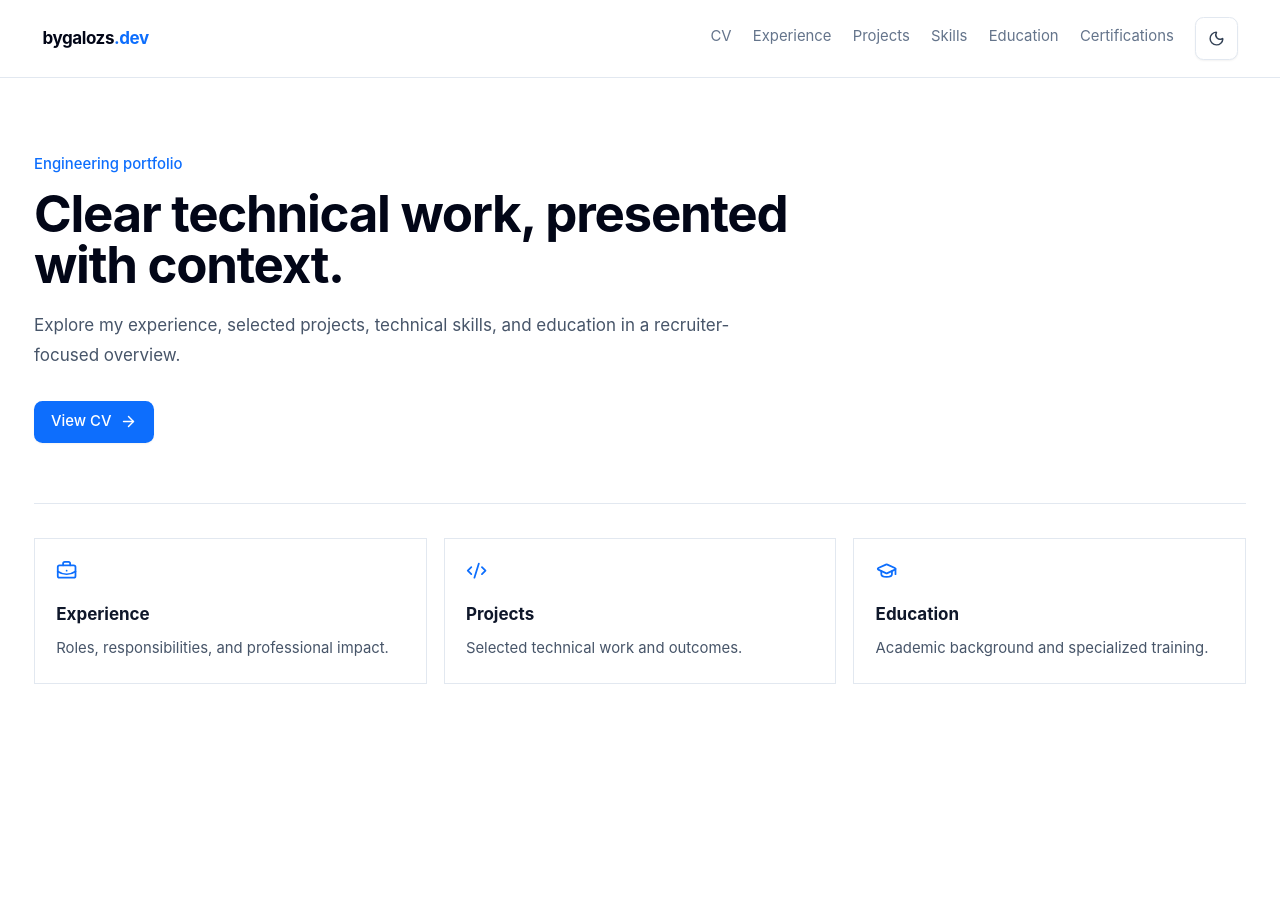
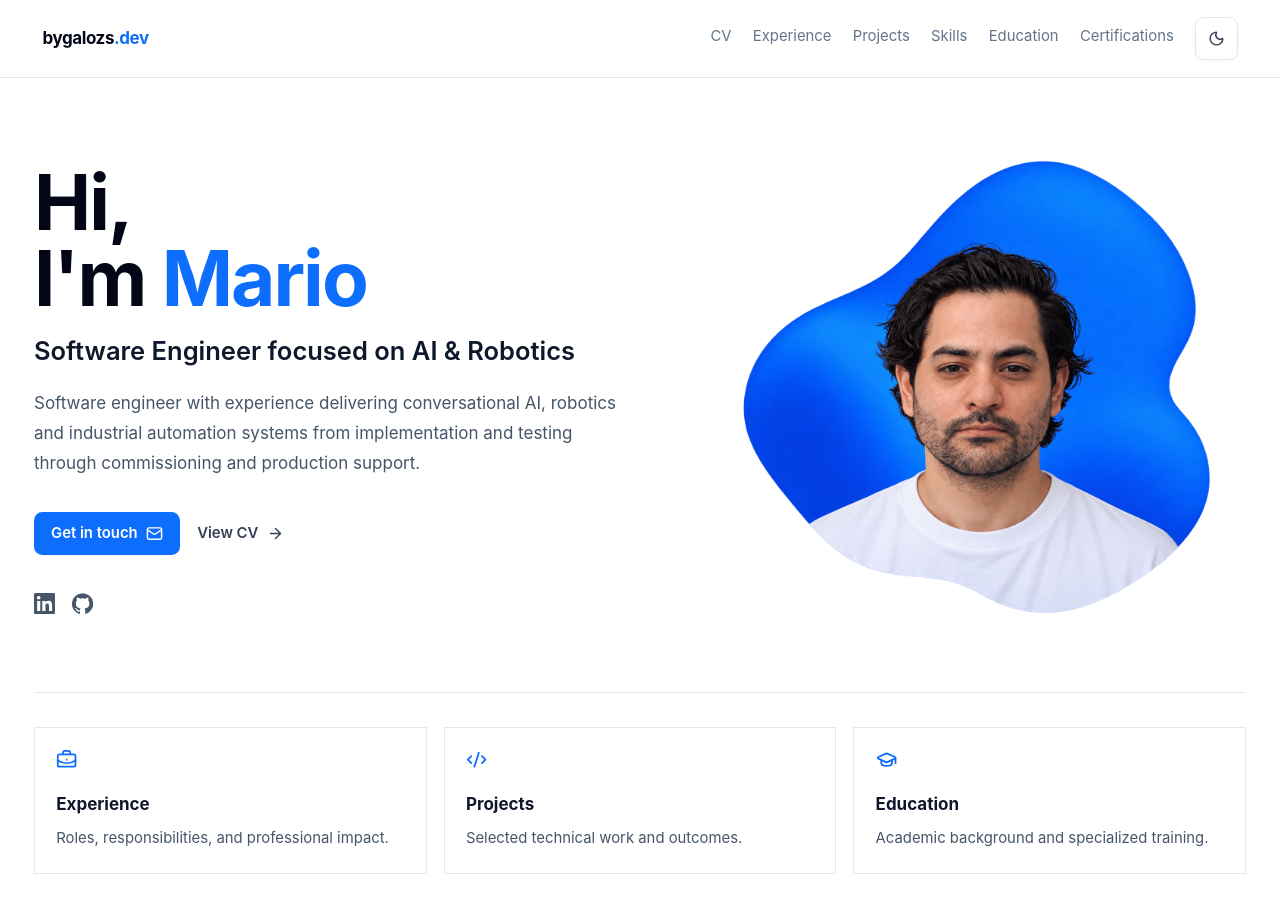
Before and after one commit to ByGaloZs/bygalozs-portfolio, a Next.js app: page / in a window 1280 px wide. Before the commit the page ends 800 px from the top, so only its background shows below. Built offline with nearby package versions, Linux system fonts and the light colour scheme.

Commit message:
feat: redesign home hero

```diff
--- a/src/app/page.tsx
+++ b/src/app/page.tsx
@@ -1,14 +1,40 @@
-import { ArrowRight, BriefcaseBusiness, Code2, GraduationCap } from "lucide-react";
+import { ArrowRight, BriefcaseBusiness, Code2, GraduationCap, Mail } from "lucide-react";
+import Image from "next/image";
 import Link from "next/link";
+
+import { profile } from "@/data/profile";
+
+const firstName = profile.name.split(" ")[0];
 
 export default function HomePage() {
   return (
     <section className="mx-auto max-w-6xl">
-      <div className="border-b border-slate-200 pb-10 pt-5 sm:pb-14 sm:pt-10">
-        <p className="text-sm font-medium text-[#0D6EFD]">Engineering portfolio</p>
-        <h1 className="mt-3 max-w-3xl text-4xl font-bold tracking-tight text-slate-950 sm:text-5xl">Clear technical work, presented with context.</h1>
-        <p className="mt-5 max-w-2xl text-base leading-7 text-slate-600">Explore my experience, selected projects, technical skills, and education in a recruiter-focused overview.</p>
-        <Link className="mt-7 inline-flex items-center gap-2 rounded-lg bg-[#0D6EFD] px-4 py-2.5 text-sm font-medium text-white shadow-sm" href="/cv">View CV <ArrowRight aria-hidden="true" className="size-4" /></Link>
+      <div className="grid items-center gap-10 border-b border-slate-200 pb-12 pt-5 sm:pb-16 sm:pt-10 lg:grid-cols-[1fr_0.9fr] lg:gap-16">
+        <div className="max-w-2xl">
+          <h1 className="text-5xl font-bold tracking-tight text-slate-950 sm:text-6xl lg:text-7xl">
+            Hi,<br />
+            I&apos;m <span className="text-[#0D6EFD]">{firstName}</span>
+          </h1>
+          <p className="mt-4 max-w-xl text-xl font-semibold leading-8 text-slate-900 sm:text-2xl">{profile.headline}</p>
+          <p className="mt-5 max-w-xl text-base leading-7 text-slate-600">{profile.professionalSummary[0]}</p>
+          <div className="mt-8 flex flex-wrap items-center gap-4">
+            <Link className="inline-flex items-center gap-2 rounded-lg bg-[#0D6EFD] px-4 py-2.5 text-sm font-semibold text-white shadow-sm transition-transform hover:-translate-y-0.5" href={`mailto:${profile.email}`}>
+              Get in touch <Mail aria-hidden="true" className="size-4" />
+            </Link>
+            <Link className="inline-flex items-center gap-2 text-sm font-semibold text-slate-700 transition-colors hover:text-[#0D6EFD]" href="/cv">
+              View CV <ArrowRight aria-hidden="true" className="size-4" />
+            </Link>
+          </div>
+          <div className="mt-9 flex items-center gap-4 text-slate-600">
+            <a aria-label="LinkedIn" className="transition-colors hover:text-[#0D6EFD]" href={profile.linkedInUrl} rel="noreferrer" target="_blank">
+              <svg aria-hidden="true" className="size-5 fill-current" viewBox="0 0 24 24"><path d="M20.45 20.45h-3.56v-5.57c0-1.33-.02-3.04-1.85-3.04-1.86 0-2.15 1.45-2.15 2.94v5.67H9.33V8.98h3.41v1.57h.05c.48-.9 1.64-1.85 3.37-1.85 3.61 0 4.28 2.38 4.28 5.48v6.27ZM5.31 7.41a2.07 2.07 0 1 1 0-4.14 2.07 2.07 0 0 1 0 4.14Zm1.78 13.04H3.53V8.98h3.56v11.47ZM22.23 0H1.77C.79 0 0 .77 0 1.72v20.56C0 23.23.79 24 1.77 24h20.46c.98 0 1.77-.77 1.77-1.72V1.72C24 .77 23.21 0 22.23 0Z" /></svg>
+            </a>
+            <a aria-label="GitHub" className="transition-colors hover:text-[#0D6EFD]" href={profile.githubUrl} rel="noreferrer" target="_blank">
+              <svg aria-hidden="true" className="size-5 fill-current" viewBox="0 0 24 24"><path d="M12 .3a12 12 0 0 0-3.79 23.39c.6.11.82-.26.82-.58v-2.25c-3.34.73-4.04-1.42-4.04-1.42-.55-1.39-1.33-1.76-1.33-1.76-1.09-.74.08-.73.08-.73 1.2.08 1.84 1.23 1.84 1.23 1.07 1.84 2.81 1.31 3.49 1 .11-.78.42-1.31.76-1.61-2.67-.3-5.48-1.33-5.48-5.94 0-1.31.47-2.38 1.23-3.22-.12-.3-.53-1.53.12-3.19 0 0 1.01-.32 3.3 1.23a11.43 11.43 0 0 1 6 0c2.29-1.55 3.3-1.23 3.3-1.23.65 1.66.24 2.89.12 3.19.77.84 1.23 1.91 1.23 3.22 0 4.62-2.81 5.63-5.49 5.93.43.37.82 1.1.82 2.22v3.29c0 .32.21.69.83.58A12 12 0 0 0 12 .3Z" /></svg>
+            </a>
+          </div>
+        </div>
+        <Image alt={`Portrait of ${profile.name}`} className="mx-auto w-full max-w-[420px] object-contain sm:max-w-[480px]" height={1241} priority src="/images/profile-hero.png" width={1267} />
       </div>
       <div className="mt-8 grid gap-4 md:grid-cols-3">
         <Link className="group border border-slate-200 bg-white p-5 transition-colors hover:border-[#0D6EFD]" href="/experience"><BriefcaseBusiness className="size-5 text-[#0D6EFD]" /><h2 className="mt-5 font-bold text-slate-900">Experience</h2><p className="mt-2 text-sm leading-6 text-slate-600">Roles, responsibilities, and professional impact.</p></Link>
```
Also changed, not shown: public/images/profile-hero.png (added).
